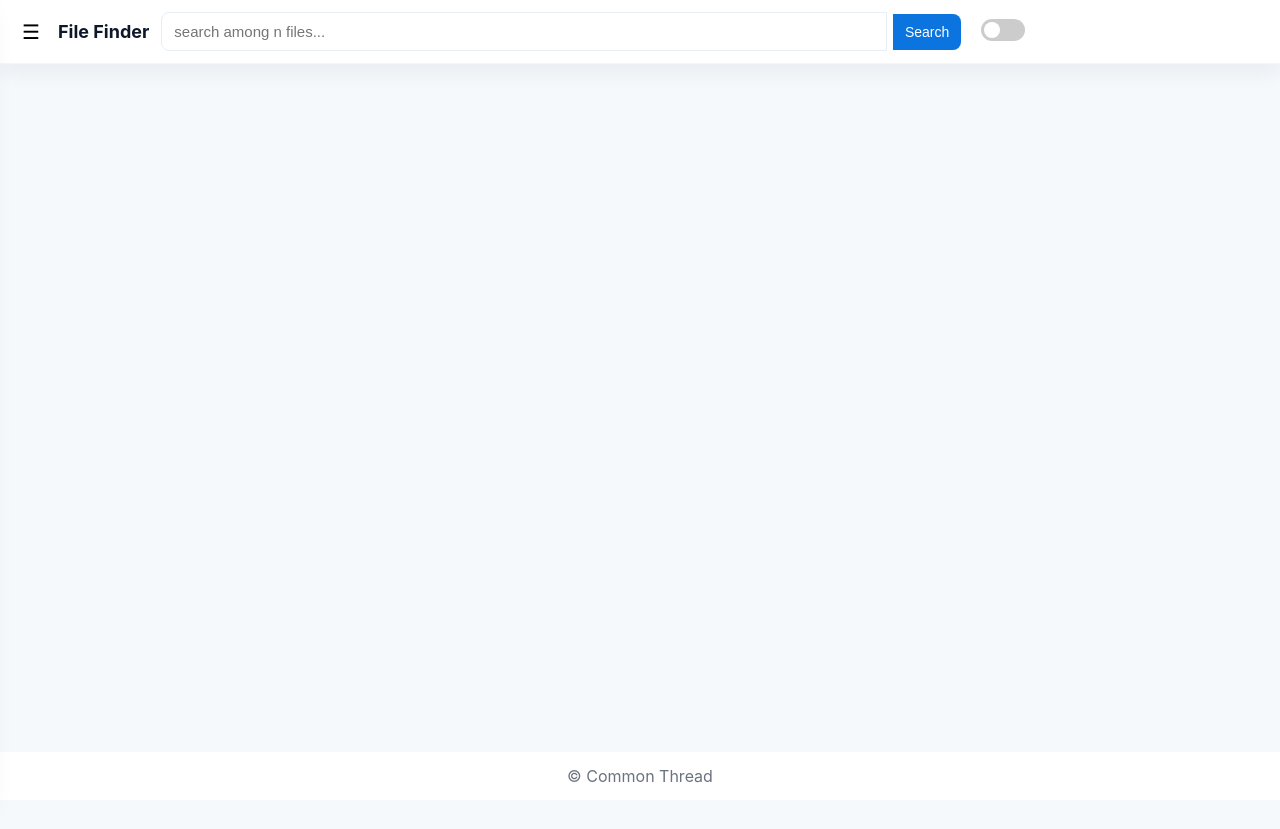
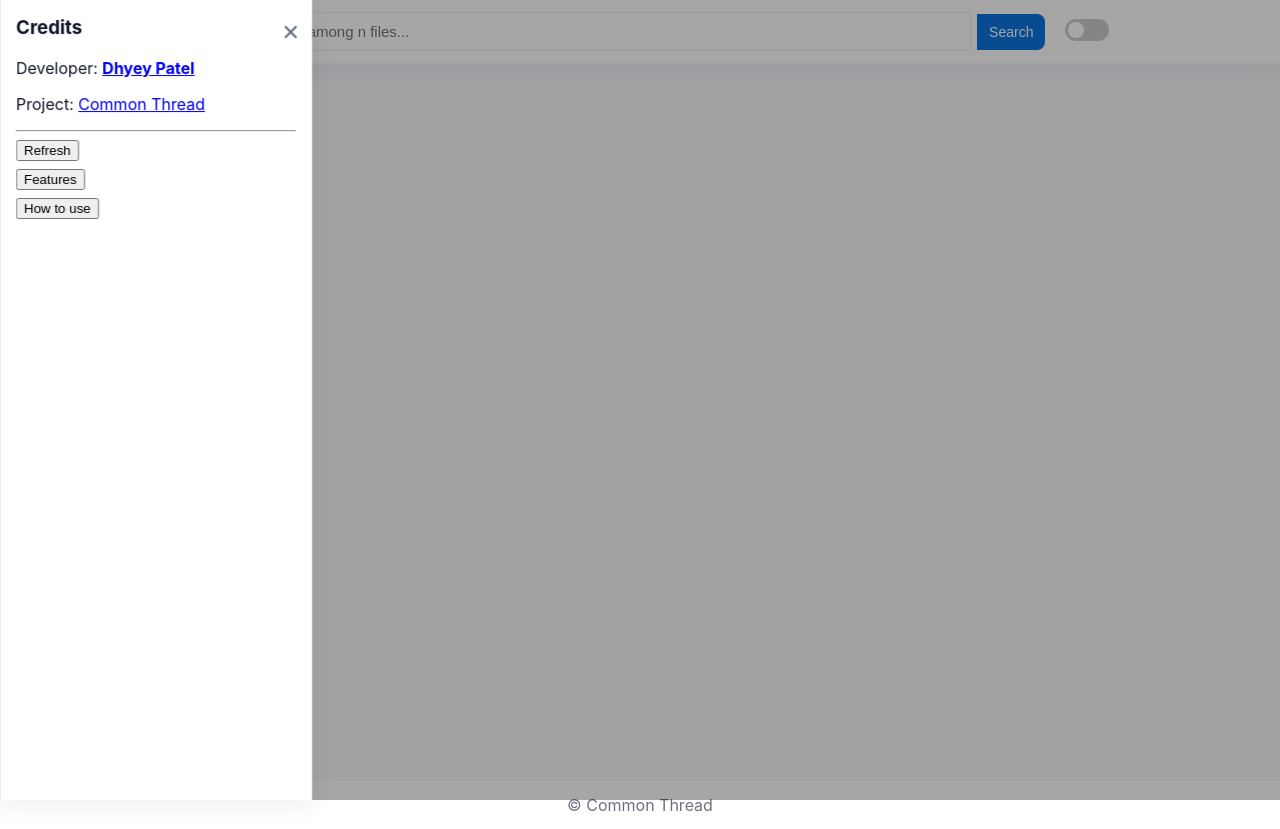
Before and after one commit to priyangania010-collab/File-Finder, a plain HTML site: page static/index.html in a window 1280 px wide. Both pictures are taken after a click on the button "Open menu". Before the commit the page ends 800 px from the top, so only its background shows below. Drawn offline with Linux system fonts and the light colour scheme; no server answers.

Commit message:
Update index.html

```diff
--- a/static/index.html
+++ b/static/index.html
@@ -30,6 +30,7 @@
       transition: background .25s color .25s;
       -webkit-font-smoothing:antialiased;
       -moz-osx-font-smoothing:grayscale;
+      overflow-x: hidden;
     }
 
     /* topbar */
@@ -107,22 +108,50 @@
     input:checked + .slider { background:var(--accent); }
     input:checked + .slider:before { transform: translateX(22px); }
 
-    /* sidebar (hidden default) */
+    /* overlay that appears when sidebar opens */
+    .overlay {
+      position: fixed;
+      inset: 0;
+      background: rgba(0,0,0,0.35);
+      z-index: 69;
+      display: none;
+      -webkit-tap-highlight-color: transparent;
+    }
+    .overlay.visible { display:block; }
+
+    /* sidebar uses transform for robust mobile behaviour */
     .sidebar {
       position: fixed;
-      left: -300px;
+      left: 0;
       top: 0;
       bottom: 0;
-      width: 260px;
+      width: 280px;
+      max-width: 92%;
       background: var(--card);
       box-shadow: var(--shadow);
       padding: 16px;
-      transition: left .28s ease;
-      z-index:70;
+      transform: translateX(-110%);
+      transition: transform .28s ease;
+      z-index: 70;
+      will-change: transform;
+      touch-action: none;
     }
-    .sidebar.open { left:0; }
+    .sidebar.open { transform: translateX(0); }
     .sidebar h3 { margin-top:0; }
     .sidebar button { margin-top:8px; display:block; }
+
+    .sidebar .sidebar-close {
+      position: absolute;
+      right: 8px;
+      top: 8px;
+      border: none;
+      background: transparent;
+      font-size: 22px;
+      cursor: pointer;
+      color: var(--muted);
+      padding: 4px;
+      z-index: 75;
+    }
 
     /* main layout */
     .main {
@@ -130,6 +159,7 @@
       padding:18px;
       margin-left: 0; /* content flows under fixed sidebar on mobile */
       transition: margin-left .28s ease;
+      min-height: calc(100vh - 120px);
     }
 
     /* controls and cards */
@@ -193,7 +223,7 @@
 <body>
   <header class="topbar">
     <button id="openSidebarBtn" class="hamburger" aria-label="Open menu">☰</button>
-    <div class="brand">File Finder</div>
+    <div class="brand">Dabba Media Finder</div>
 
     <div class="search-area">
       <input id="searchInput" type="search" placeholder="search among n files..." autocomplete="off" />
@@ -209,7 +239,11 @@
     </div>
   </header>
 
+  <!-- overlay -->
+  <div id="overlay" class="overlay" aria-hidden="true"></div>
+
   <aside class="sidebar" id="sidebar" aria-hidden="true">
+    <button class="sidebar-close" id="sidebarClose" aria-label="Close menu">✕</button>
     <h3>Credits</h3>
    <p>Developer: <strong><a href="https://gist.github.com/dhyeyppatel/024f3c59d671ba640297d5201abe6501">Dhyey Patel</a></strong></p>
 <p>Project: <a href="https://t.me/commonthread">Common Thread</a></p>
```
